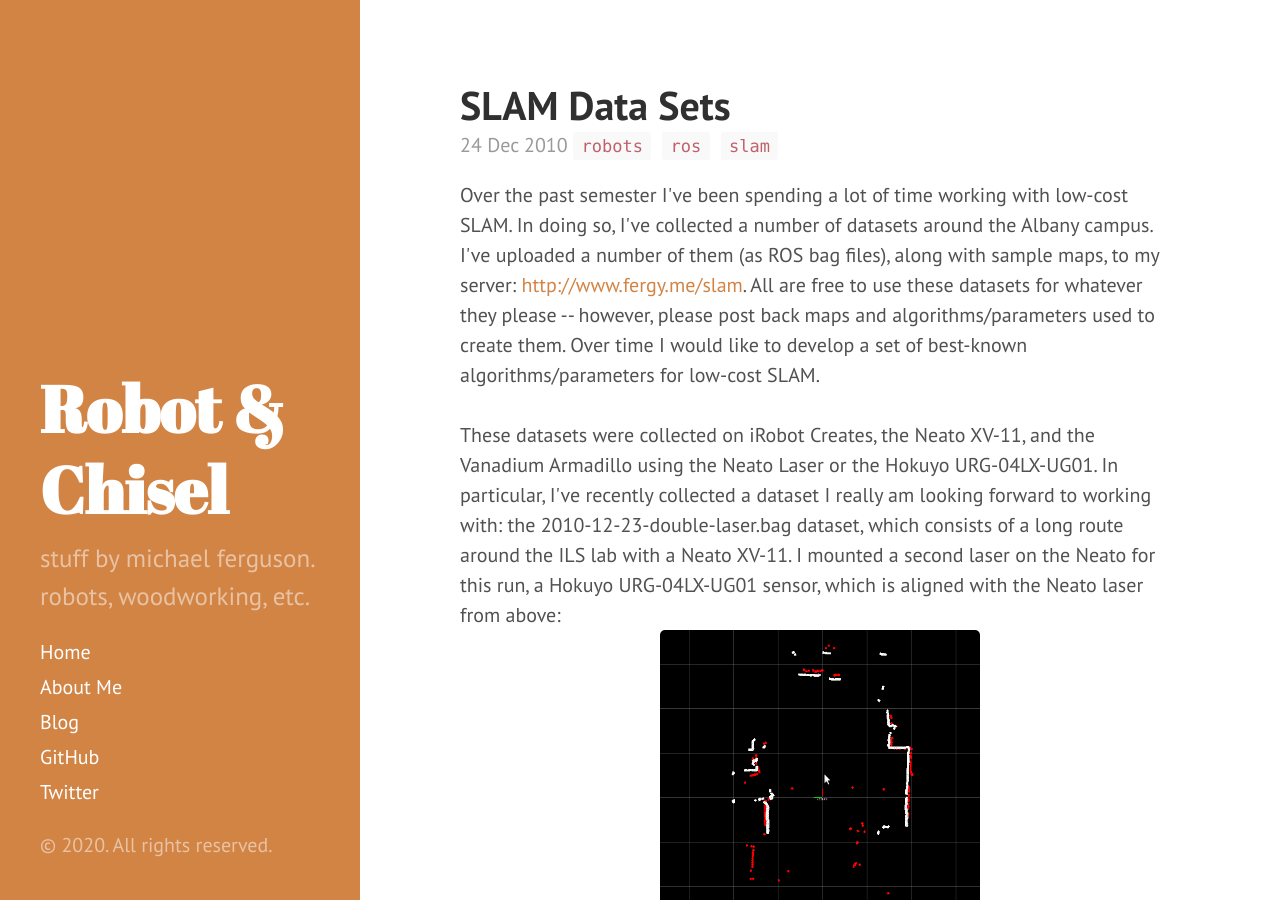
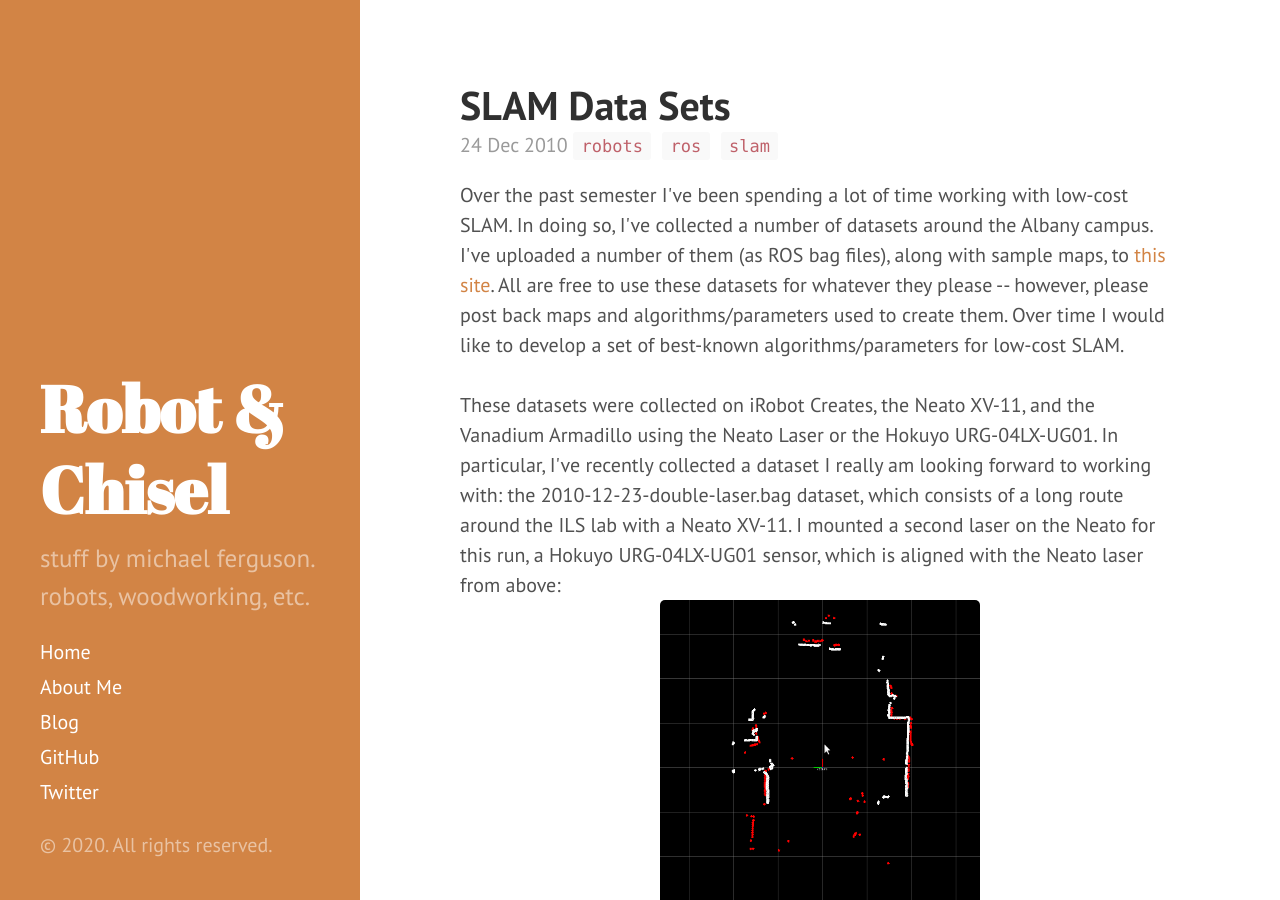
Before and after one commit to robotandchisel/robotandchisel.github.io, a Jekyll site: the page built from _posts/2010-12-24-slam-data-sets.html, in a window 1280 px wide and 900 px high. Built offline with Jekyll 4.4.1, drawn with Linux system fonts in a browser that asks for light colours.

Commit message:
update link to bag files

```diff
--- a/_posts/2010-12-24-slam-data-sets.html
+++ b/_posts/2010-12-24-slam-data-sets.html
@@ -17,8 +17,8 @@ redirect_from: "/2010/12/slam-data-sets.html"
 
 Over the past semester I've been spending a lot of time working with low-cost SLAM. In doing so,
 I've collected a number of datasets around the Albany campus. I've uploaded a number of them
-(as ROS bag files), along with sample maps, to my server:
-<a href="http://www.fergy.me/slam">http://www.fergy.me/slam</a>. All are free to use these
+(as ROS bag files), along with sample maps, to
+<a href="/{{ site.baseurl }}assets//slam">this site</a>. All are free to use these
 datasets for whatever they please -- however,  please post back maps and algorithms/parameters
 used to create them. Over time I would like to develop a set of best-known algorithms/parameters
 for low-cost SLAM.<br />
```
